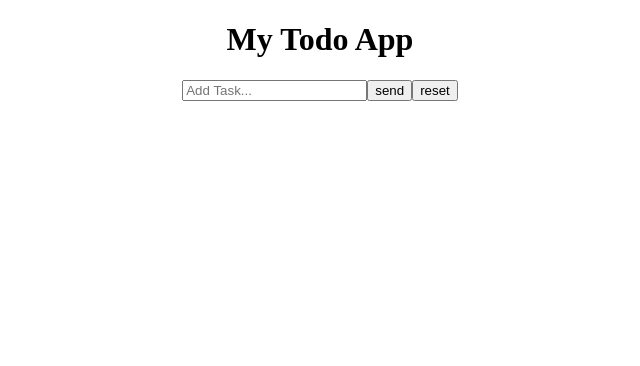
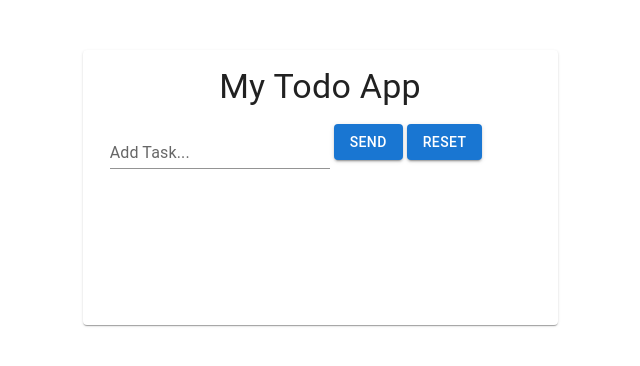
Before and after one commit to isabel-git/react-todo-list, a React (Create React App) app: page / in a window 1280 px wide. Shown: the top 366 px of the page, without its empty margins (320-960 px from the left). Built offline with nearby package versions, Linux system fonts and the light colour scheme.

Commit message:
added style

```diff
--- a/src/App.tsx
+++ b/src/App.tsx
@@ -1,10 +1,17 @@
 import { ToDoList } from "./components/ToDoList";
+import { Card } from "@mui/material";
+import Typography from "@mui/material/Typography";
+import CardContent from "@mui/material/CardContent";
 
 export function App() {
   return (
-    <>
-      <h1>My Todo App</h1>
-      <ToDoList />
-    </>
+    <Card className="container" sx={{ maxWidth: 475, minHeight: 275 }} >
+      <CardContent className="content">
+        <Typography variant="h4" component="div"  sx={{ textAlign: 'center' }}>
+          My Todo App
+        </Typography>
+        <ToDoList />
+      </CardContent>
+    </Card>
   );
 }
--- a/src/components/ToDoItem.tsx
+++ b/src/components/ToDoItem.tsx
@@ -1,4 +1,7 @@
 import { useState } from "react";
+import Button from "@mui/material/Button";
+import Checkbox from "@mui/material/Checkbox";
+import Grid from "@mui/material/Grid";
 
 export type ToDoItemProps = {
   todo: string;
@@ -16,10 +19,15 @@ export function ToDoItem({ todo, index, isChecked, onDelete }: ToDoItemProps) {
   }
 
   return (
-    <li>
-      <input type="checkbox" checked={checkedTask} onChange={onChangeInput} />
-      <span className={checkedTask ? "is-checked" : ""}>{todo}</span>
-      <button onClick={() => onDelete(index)}>X</button>
-    </li>
+    <Grid container spacing={10} component="li">
+      <Grid item xs={8}>
+        <Checkbox checked={checkedTask} onChange={onChangeInput} />
+        <span className={checkedTask ? "is-checked" : ""}>{todo}</span>
+      </Grid>
+
+      <Grid item xs={4}>
+        <Button onClick={() => onDelete(index)}>X</Button>
+      </Grid>
+    </Grid>
   );
 }
--- a/src/components/ToDoList.tsx
+++ b/src/components/ToDoList.tsx
@@ -1,4 +1,7 @@
 import React, { useState } from "react";
+import Button from '@mui/material/Button';
+import TextField from '@mui/material/TextField';
+
 import { ToDoItem } from "./ToDoItem";
 
 export function ToDoList() {
@@ -38,12 +41,13 @@ export function ToDoList() {
   return (
     <div>
       <form onSubmit={addNewTodo}>
-        <input type="text" name="todo" placeholder="Add Task..." />
-        <button>send</button>
-        <button type="button" onClick={resetAllTodos}>
+        <TextField name="todo"  id="standard-basic" size="small"  label="Add Task..." variant="standard"/>{' '}
+        <Button type="submit" variant="contained">send</Button>{' '}
+        <Button type="button" variant="contained" onClick={resetAllTodos}>
           reset
-        </button>
+        </Button>
       </form>
+
       <ul>
         {todos.map((todo, index) => {
           return (
--- a/src/style/app.css
+++ b/src/style/app.css
@@ -1,7 +1,18 @@
-body {
-    text-align: center;
+.container {
+    margin: 50px auto;
+    display: flex;
+    justify-content: center;
 }
-
+form {
+    margin: 1rem 3rem 3rem 0;
+}
+ul {
+    margin: 0; padding: 0;
+    list-style-type: none;
+}
+li {
+    margin-bottom: 2rem;
+}
 .is-checked {
     text-decoration:line-through;
 }
```
